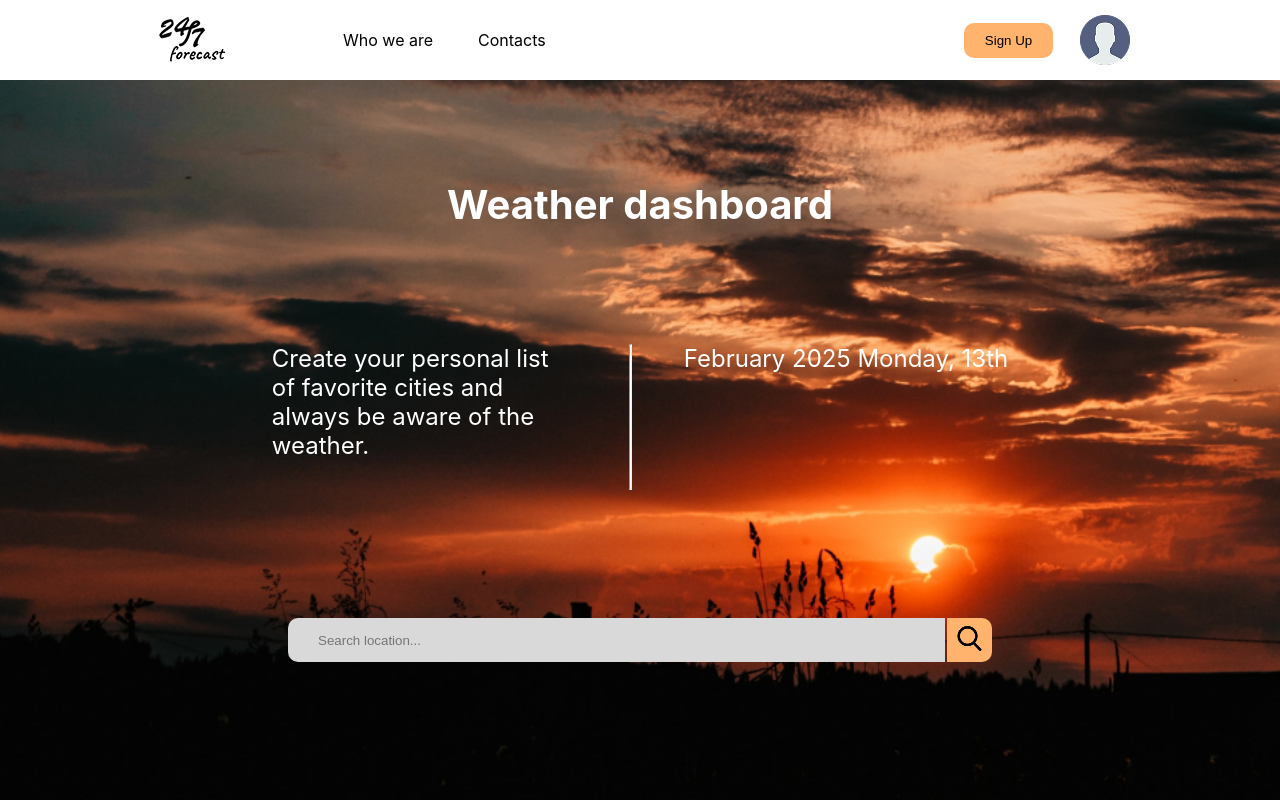
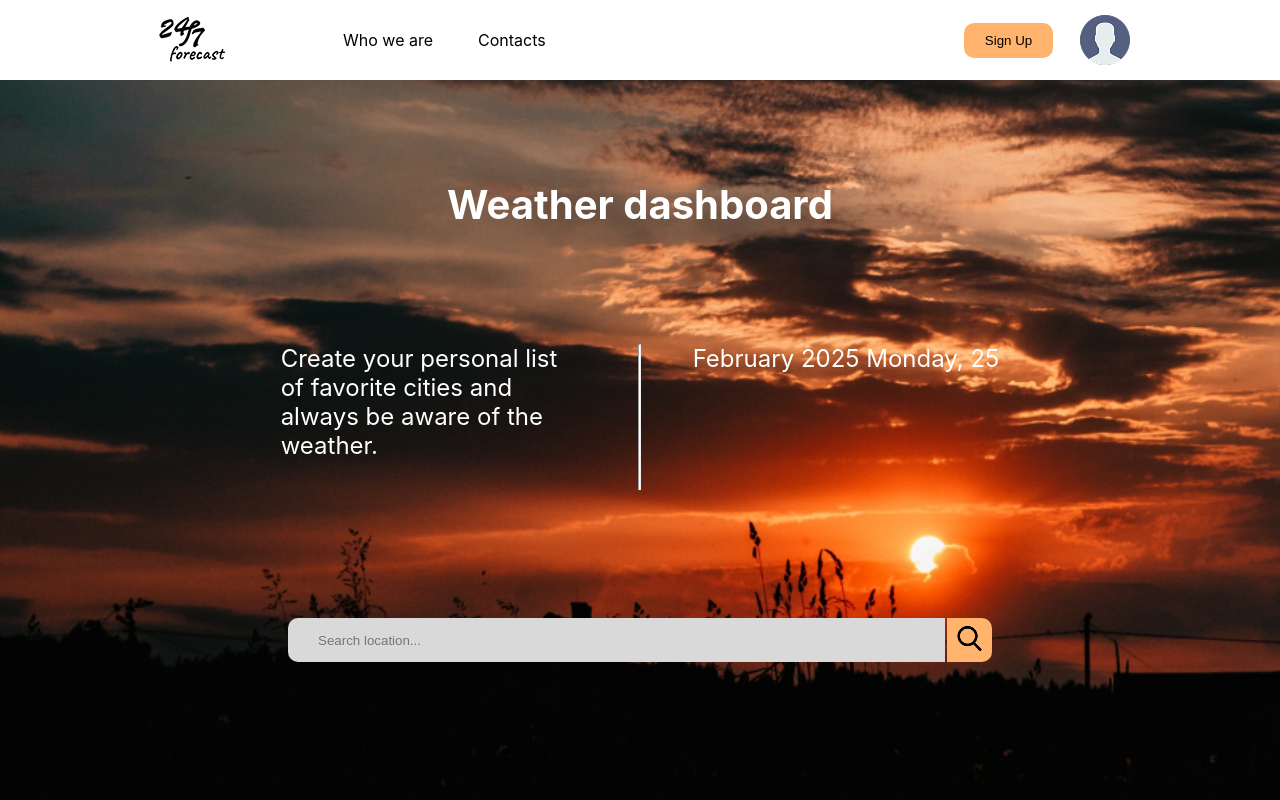
Before and after one commit to Maria2009gift/weather-react, a React (Create React App) app: page / in a window 1280 px wide. Shown: the top 800 px of the page. Built offline with nearby package versions, Linux system fonts and the light colour scheme; no server answers.

Commit message:
fix dates

```diff
--- a/src/components/CityList/CityList.jsx
+++ b/src/components/CityList/CityList.jsx
@@ -52,7 +52,7 @@ function CityList({ search, nameUser, updateForecast }) {
               }
             }
           } else {
-            alert("skrgjh")
+            alert("Неправильний запит")
           }
 
         })
@@ -91,4 +91,3 @@ function CityList({ search, nameUser, updateForecast }) {
 }
 
 export default CityList;
-// b5c7c9b360384cbb886211934251801
--- a/src/components/ForecastSchedule/ForecastSchedule.jsx
+++ b/src/components/ForecastSchedule/ForecastSchedule.jsx
@@ -14,6 +14,8 @@ function ForecastSchedule({ search, updated }) {
         .then((res) => res.json())
         .then((locate) => {
           setLocations(locate);
+          console.log(locate);
+
           setA(true);
         });
     }
@@ -42,7 +44,7 @@ function ForecastSchedule({ search, updated }) {
             {a &&
               locations.forecast.forecastday.map((location) => (
                 <div className={style.day}>
-                  <p className={style.date}>Fri, Oct 13</p>
+                  <p className={style.date}>{location.date.slice(5, 14)}</p>
                   <div className={style.container_wether}>
                     <img src={location.day.condition.icon} alt="" className={style.wether_img}/>
                     <p className={style.temp}>{`${location.day.maxtemp_c}/${location.day.mintemp_c}℃`}</p>
--- a/src/components/Hero/Hero.jsx
+++ b/src/components/Hero/Hero.jsx
@@ -2,7 +2,7 @@ import style from "./Hero.module.css";
 
 import search_img from '../../img/search.png'
 
-import { useState } from "react";
+
 
 function Hero({ getSearch }) {
 
@@ -48,7 +48,7 @@ function Hero({ getSearch }) {
           the weather.
         </p>
         <hr className={style.line} />
-        <p className={style.date}>February {now.getFullYear()} {day()}, 13th</p>
+        <p className={style.date}>February {now.getFullYear()} {day()}, 25</p>
       </div>
       <form onSubmit={handleSubmit} className={style.form}>
         <label>
```
Also changed, not shown: 1 other file (tests, documents, lock files or other folders).
